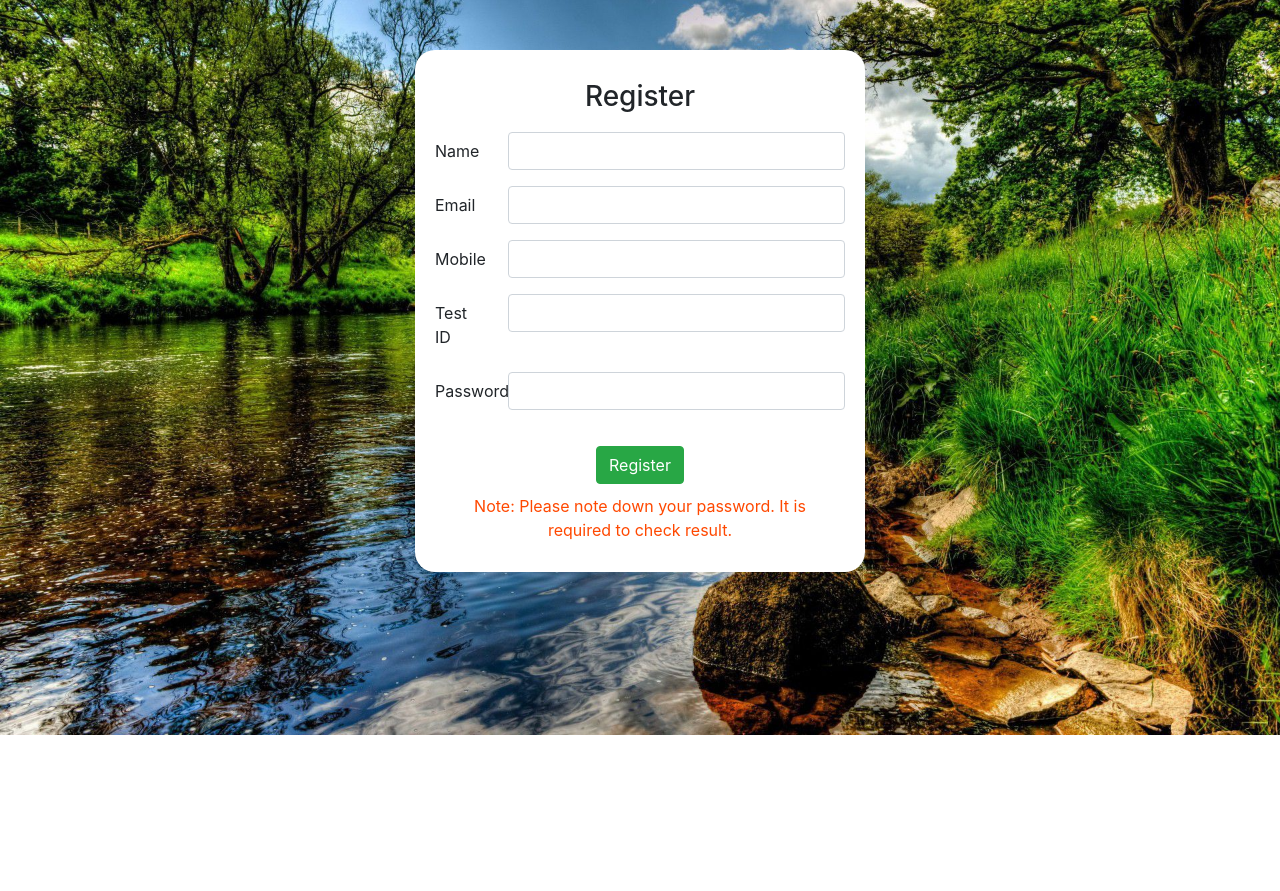
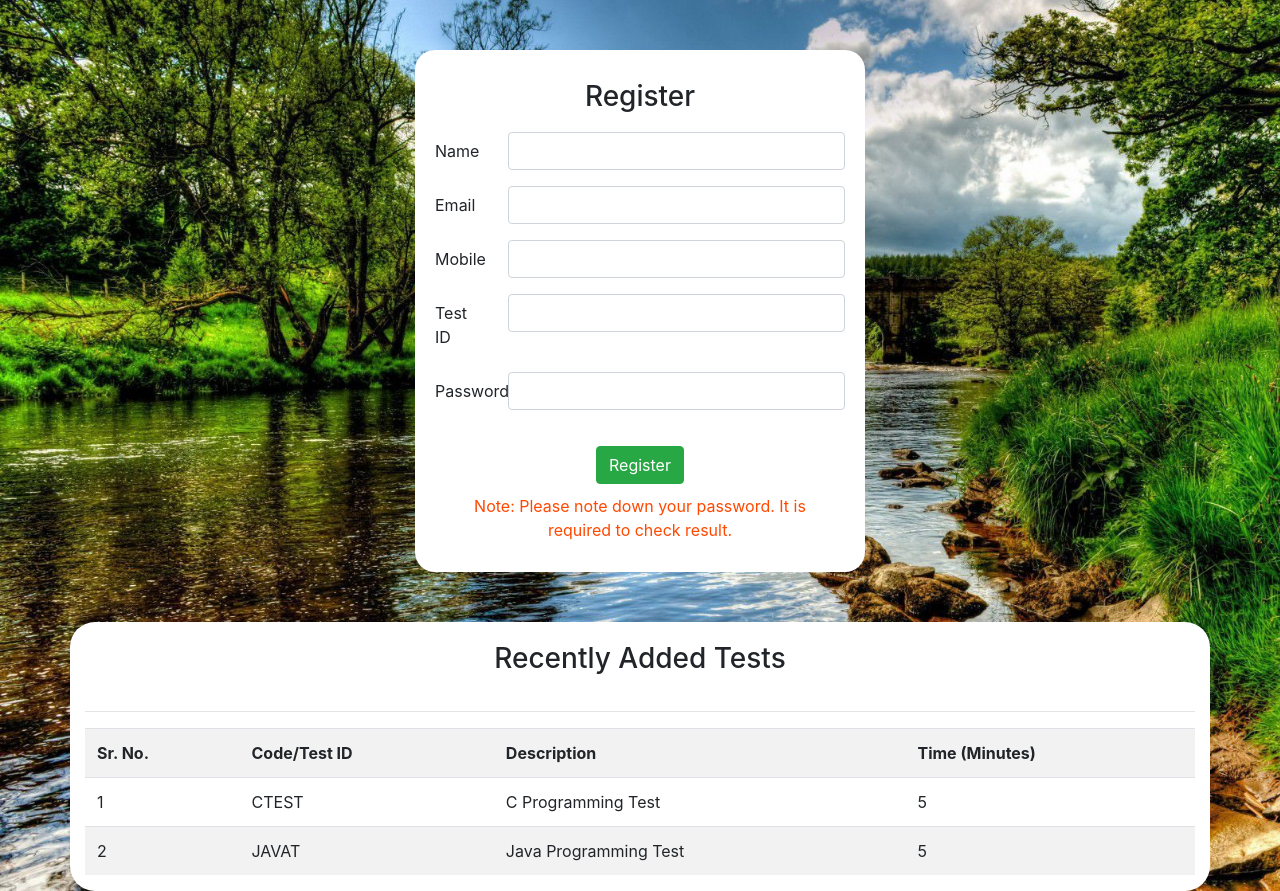
Before and after one commit to PratikM15/MCQ-Challenger, a Django app: page / in a window 1280 px wide. Shown: the part 65-956 px from the top of the page. Before the commit the page ends 800 px from the top, so only its background shows below. Run offline with Django 3.2, Linux system fonts and the light colour scheme; data comes from the database, SQL or seed files in the repository; some libraries are stand-ins or nearby versions.

Commit message:
Test Code Visibility Feature Added

```diff
--- a/Challenger/settings.py
+++ b/Challenger/settings.py
@@ -122,5 +122,5 @@ USE_TZ = True
 
 STATIC_URL = '/static/'
 
-#import django_heroku
-#django_heroku.settings(locals())
+import django_heroku
+django_heroku.settings(locals())
--- a/portal/templates/index.html
+++ b/portal/templates/index.html
@@ -43,4 +43,26 @@
 
       </section>
 
+      <div class="container" style="background-color: white;border-radius: 25px;">
+      <center><h3 style="padding:20px">Recently Added Tests</h3></center><hr>
+        <div class="table-responsive">
+        <table class="table table-striped">
+          <tr class="success">
+            <th>Sr. No.</th>
+            <th>Code/Test ID </th>
+            <th>Description</th>
+            <th>Time (Minutes)</th>
+          </tr>
+        {% for test in tests %}
+            <tr>
+              <td>{{forloop.counter}}</td>
+              <td>{{test.code}}</td>
+              <td>{{test.description}}</td>
+              <td>{{test.test_time}}</td>
+            </tr>
+        {% endfor %}
+        </table>
+        </div>
+        </div>
+
 {% endblock %}
--- a/portal/views.py
+++ b/portal/views.py
@@ -30,7 +30,9 @@ def index(request):
             return render(request, 'rules.html', {'id':student.external_id, 'code': code})
         else:
             return render(request, 'index.html', {'error': 'Invalid Test Code'})
-    return render(request, 'index.html')
+    tests = Test.objects.all()
+    context = {'tests':tests}
+    return render(request, 'index.html', context)
 
 
 
```
